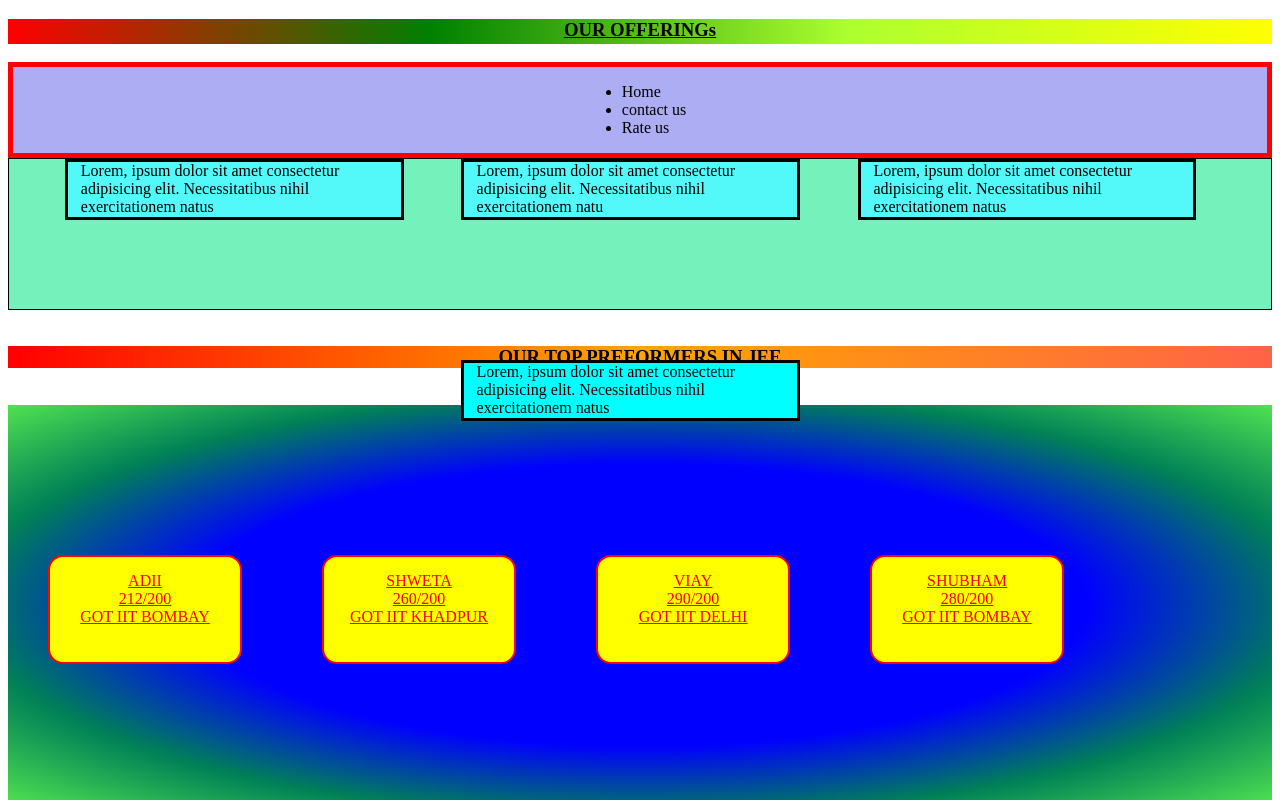
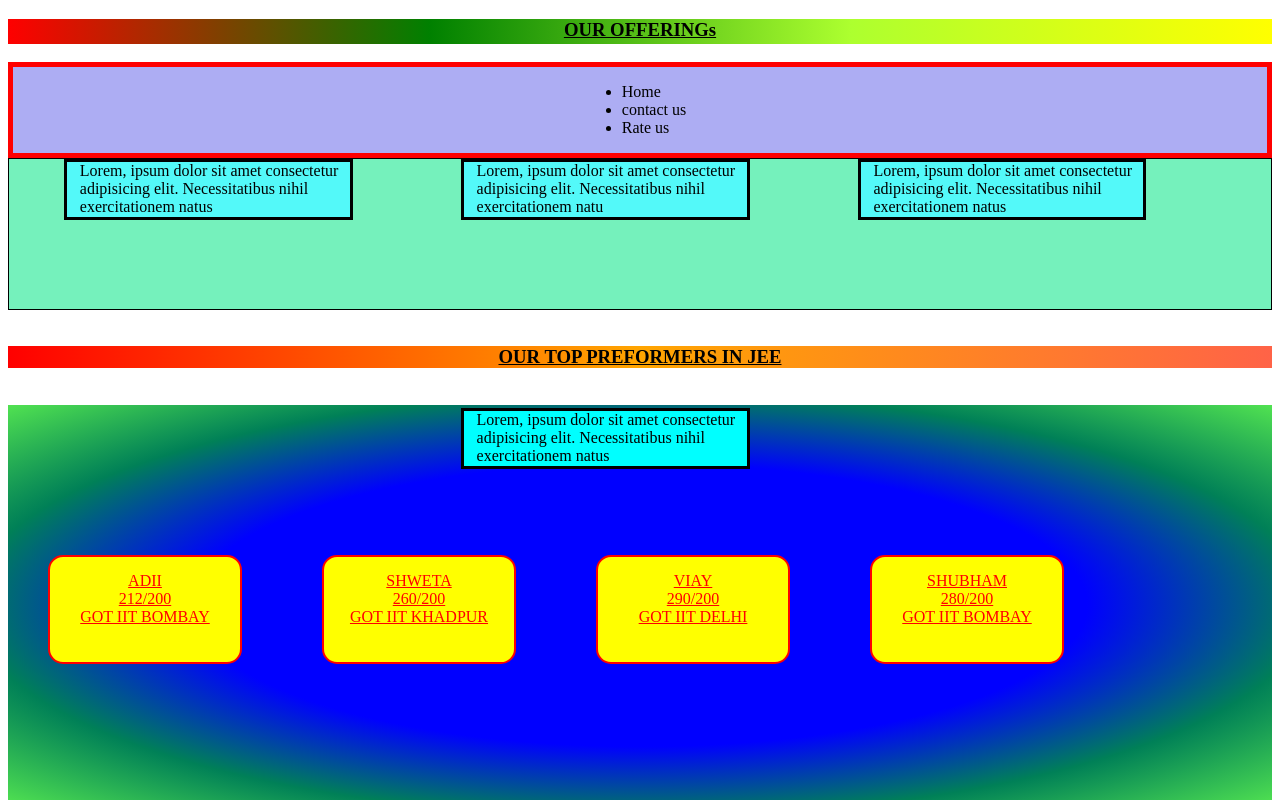
Before and after one commit to yng-blood/hs4, a plain HTML site: page index.html in a window 1280 px wide. Shown: the top 800 px of the page. Drawn offline with Linux system fonts and the light colour scheme.

Commit message:
up1 style

```diff
--- a/style.css
+++ b/style.css
@@ -17,28 +17,28 @@ background-image: linear-gradient( to right , red,green,greenyellow,yellow);
 #a{ margin-left: 5%; padding-left: 1%; border: black 3px solid;
     background-color: rgb(83, 249, 249);
     height: 55px ;
-    width: 320px;
+    width: 270px;
 position: absolute;
-left: 1px;}
+left:0px;}
 #b{ margin-left: 35%; padding-left: 1%; border: black 3px solid;
     background-color: rgb(83, 249, 249);
     height: 55px ;
-    width: 320px;
+    width: 270px;
 position: absolute;
 left: 1%;}
 #c{ margin-left: 35%; padding-left: 1%; border: black 3px solid;
     background-color: rgb(83, 249, 249);
     height: 55px ;
-    width: 320px;
+    width: 270px;
 position: absolute;
 left: 32%;}
 #d{ margin-left: 35%; padding-left: 1%; border: black 3px solid;
     background-color: aqua;
 height: 55px ;
-width: 320px;
+width: 270px;
 position: absolute;
 left: 1%;
-top: 45%;}
+top: 51%;}
 .box3{
     background-image: linear-gradient( to right , red, orange, tomato);
 text-align: center;}
```
